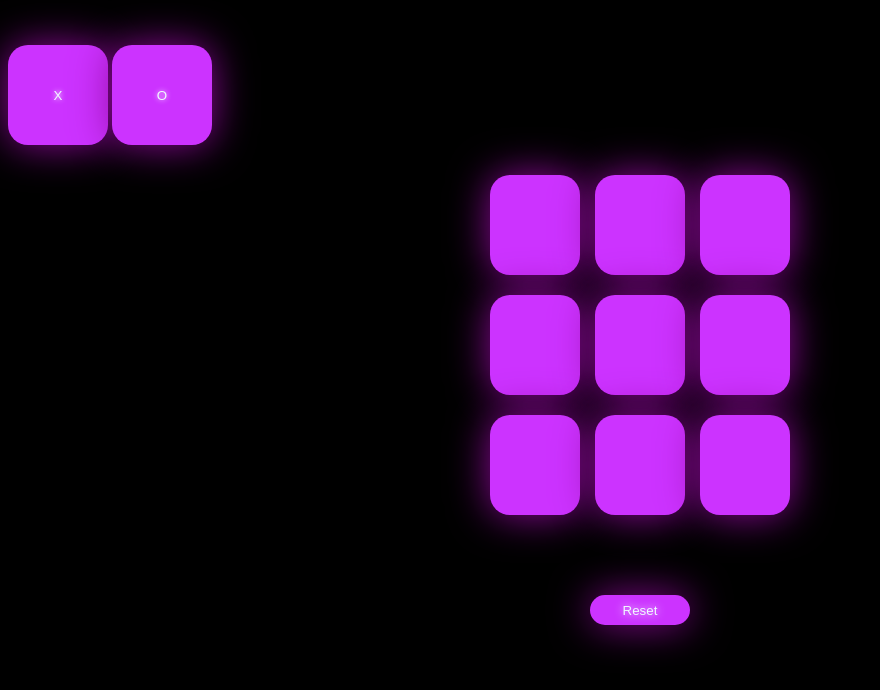
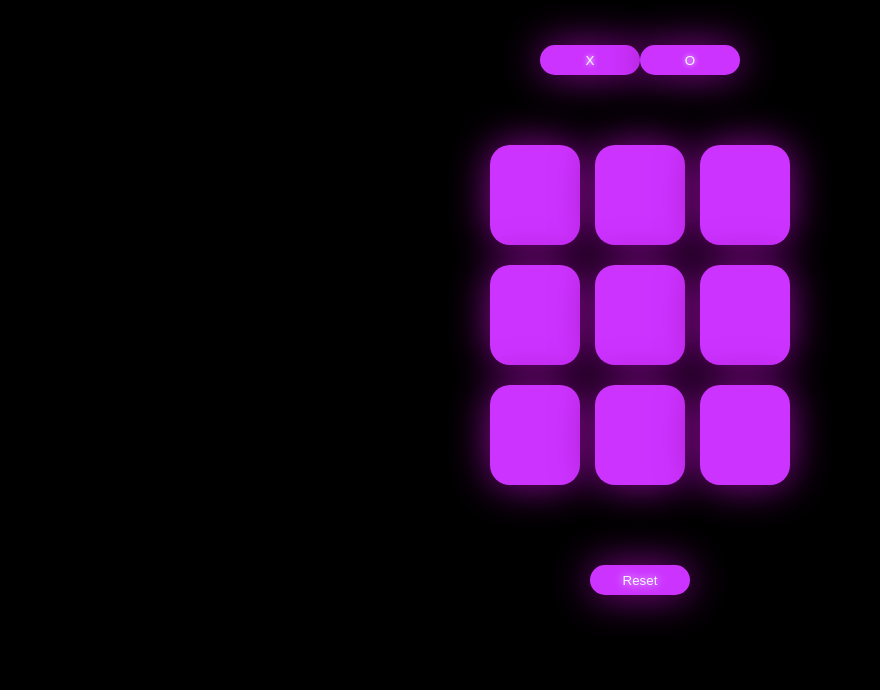
Before and after one commit to shinchan2007/Tic-Tac-Toe, a plain HTML site: page index.html in a window 1280 px wide. Shown: the part 98-788 px from the top of the page, without its empty margins (0-880 px from the left). Drawn offline with Linux system fonts and the light colour scheme; a web font is replaced by a local one.

Commit message:
Update style.css

```diff
--- a/style.css
+++ b/style.css
@@ -92,3 +92,12 @@ b{
 #reset{
     min-width:100px;
 }
+.btn-group{
+    display: flex;
+    justify-content: center;
+
+}
+.btn-group button{
+    height: 20px;
+    margin:0px 0px 40px 0px;
+}
```
